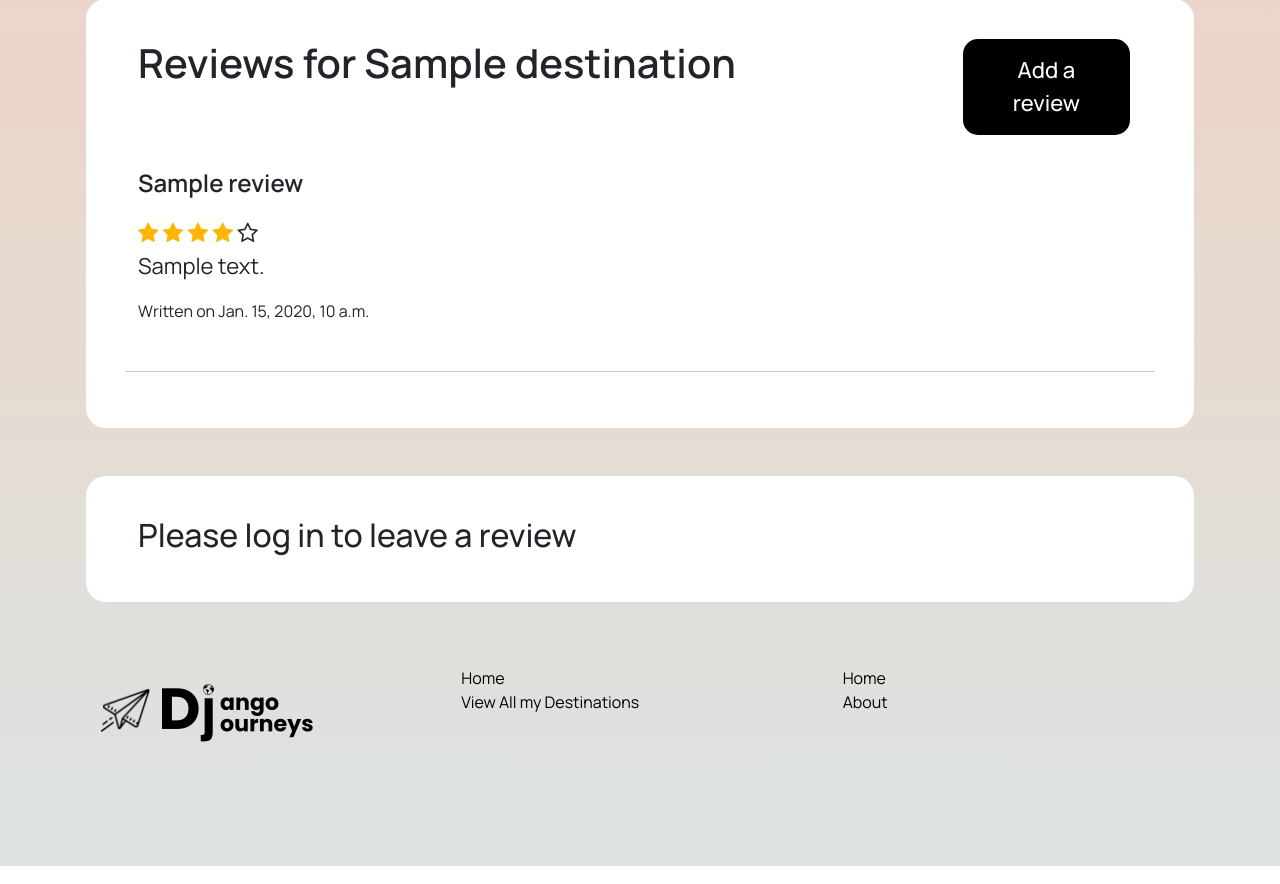
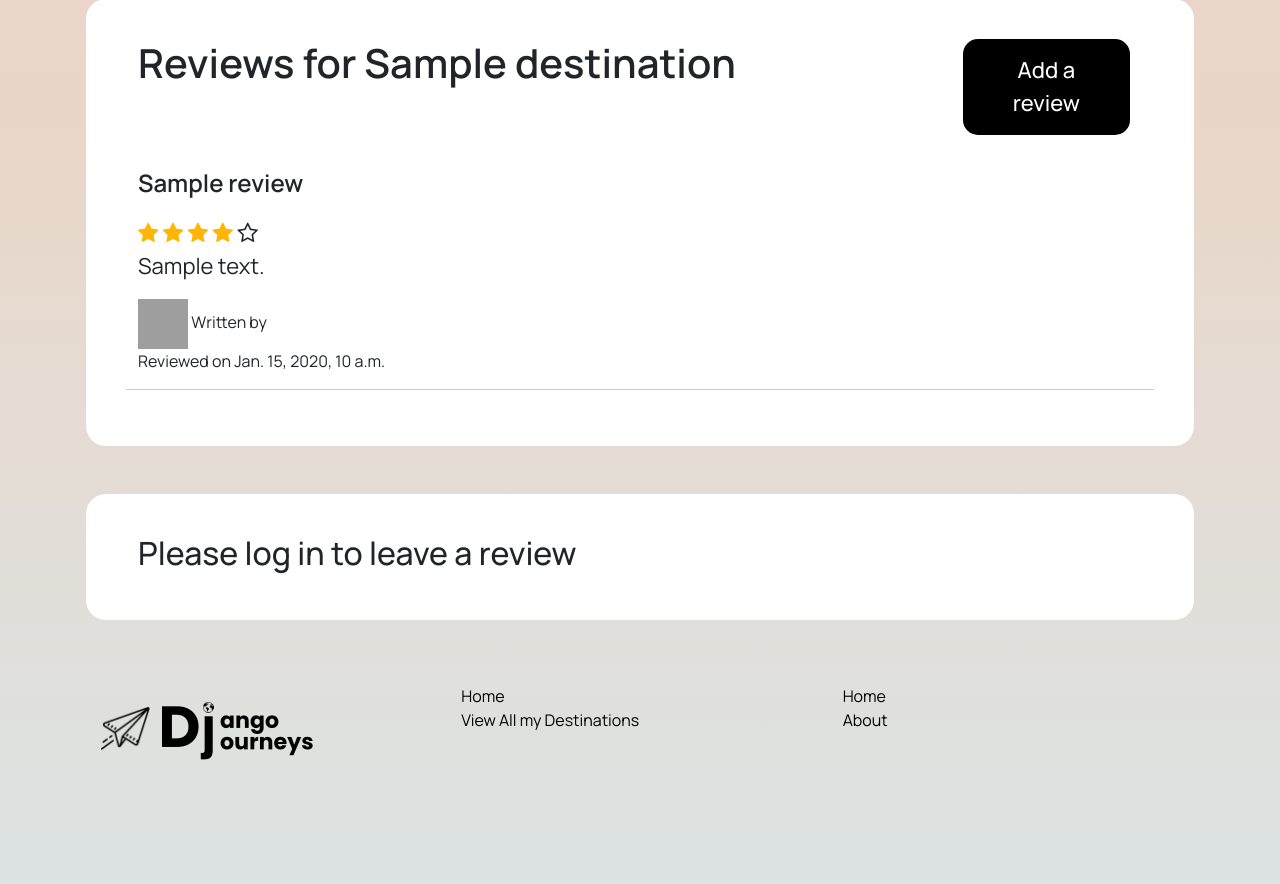
Before and after one commit to milosjocic1/SEI-Project-3, a Django app: page /destinations/1 in a window 1280 px wide. Shown: the part 1450-2334 px from the top of the page. Run offline with Django 4.2, Linux system fonts and the light colour scheme; tables that the repository leaves empty hold one stand-in row (values such as "Sample post"); grey boxes marked "Sample" are stand-in pictures; some libraries are stand-ins or nearby versions; grey boxes are pictures that could not be loaded.

Commit message:
Styling review - profile

```diff
--- a/main_app/templates/destinations/detail.html
+++ b/main_app/templates/destinations/detail.html
@@ -69,9 +69,16 @@
 				<i class="fa fa-star{% if review.rating == 3.5 %}-half-o{% elif review.rating < 4 %}-o {% endif %}" aria-hidden="true"></i>
 				<i class="fa fa-star{% if review.rating == 4.5 %}-half-o{% elif review.rating < 5 %}-o {% endif %}" aria-hidden="true"></i>
 			</span>
-        <p class="review-content">{{ review.content }}</p>
+        <p class="review-content">{{ review.content }}</p> <br><br>
         <!-- WILL ADD USER PROFILE PIC AND NAME HERE -->
-        <p class="review-created">Written on {{ review.created_at }}</p> <br><br><br>
+        <!-- PROFILE IMAGE AND USER -->
+        {% load static %}
+        <div class="row">
+            <div class="col">
+                <img src="{% static user.profile.avatar.url %}" alt="" style="width: 50px; height: 50px;" />  <span>Written by {{user.username}}</span>
+            </div>
+        </div>
+        <p class="review-created">Reviewed on {{ review.created_at }}</p>
         <hr>
 
         {% endfor %}
```
